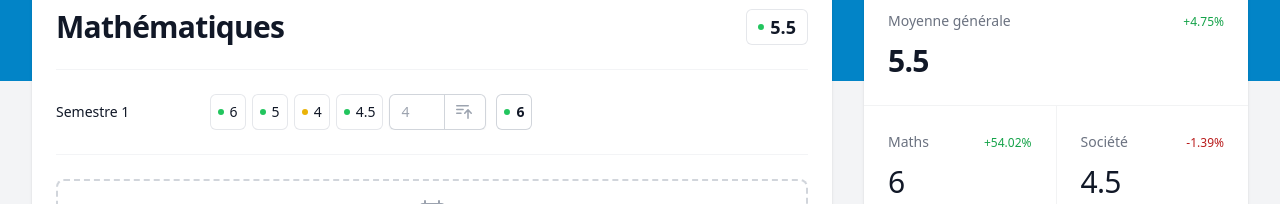
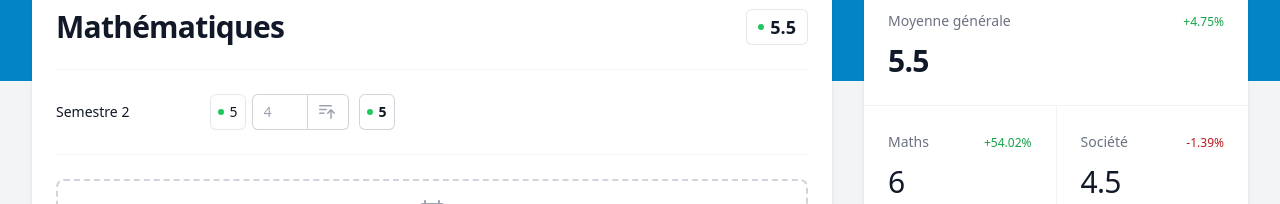
Before and after one commit to Alex-zReeZ/grades-calculator-react, a React (Vite) app: page / in a window 1280 px wide. Shown: the part 164-368 px from the top of the page. Built offline with nearby package versions, Linux system fonts and the light colour scheme; a web font is replaced by a local one.

Commit message:
fix: grades in input are sent in the array in the semesterrow file and are added next to the other one

```diff
--- a/src/App.tsx
+++ b/src/App.tsx
@@ -1,12 +1,9 @@
 import './App.css'
 import SemesterRow from "./Component/SemesterComponent/SemesterRow.tsx";
-import {useState} from "react";
-
 
 function App() {
 
-    const [allGrades, setAllGrades] = useState(0)
-    const [grades, setGrades] = useState(0)
+
 
     return (
         <>
@@ -139,7 +136,11 @@ function App() {
 
                                         <div className="mt-6 border-t border-gray-100">
                                             <dl className="divide-y divide-gray-100">
+
+
                                                 <SemesterRow />
+
+
                                                 <div className="px-4 py-6 sm:gap-4 sm:px-0">
                                                     <button
                                                         type="button"
--- a/src/Component/SemesterComponent/GradeComponent/GradeElement.tsx
+++ b/src/Component/SemesterComponent/GradeComponent/GradeElement.tsx
@@ -1,8 +1,6 @@
 import SvgColor from '../../SvgColor.tsx';
 
 export default function GradeElement({ grade }: { grade: number }) {
-
-
 
   return (
       <>
@@ -10,7 +8,7 @@ export default function GradeElement({ grade }: { grade: number }) {
           className="inline-flex items-center gap-x-1.5 rounded-md px-2 py-2 text-sm font-medium text-gray-900 ring-1 ring-inset ring-gray-200"
       >
         <SvgColor grade={grade} />
-        {grade}
+          {grade}
       </span>
       </>
   );
--- a/src/Component/SemesterComponent/InputButton.tsx
+++ b/src/Component/SemesterComponent/InputButton.tsx
@@ -1,9 +1,26 @@
-export default function InputButton() {
+import React, {useState} from "react";
+
+
+
+export default function InputButton({ onNewGradeAdded }: { onNewGradeAdded: (g : number) => void }) {
+
+    const [grade, setGrades] = useState("")
+
+    const handleChange = (e: React.ChangeEvent<HTMLInputElement>) =>{
+        setGrades(e.target.value)
+    }
+
+    const addGrade = () => {
+        const gradeToAdd = parseFloat(grade)
+        if (!isNaN(gradeToAdd) && gradeToAdd >= 1 && gradeToAdd <=6) {
+            onNewGradeAdded(gradeToAdd)
+
+        }
+    }
 
 
     return (
         <>
-
             <div className="flex">
                 <div>
                     <label htmlFor="sem1" className="sr-only"
@@ -16,6 +33,8 @@ export default function InputButton() {
                             <input
                                 type="number"
                                 name="number"
+                                value={grade}
+                                onChange={handleChange}
                                 id="sem1"
                                 className="block w-14 rounded-none rounded-l-md border-0 py-1.5 text-gray-900 ring-1 ring-inset ring-gray-300 placeholder:text-gray-400 focus:ring-2 focus:ring-inset focus:ring-sky-600 sm:text-sm sm:leading-6"
                                 placeholder="4"
@@ -25,6 +44,7 @@ export default function InputButton() {
 
                         <button
                             type="button"
+                            onClick={addGrade}
                             className="relative -ml-px inline-flex items-center gap-x-1.5 rounded-r-md px-3 py-2 text-sm font-semibold text-gray-900 ring-1 ring-inset ring-gray-300 hover:bg-gray-50"
                         >
                             <svg
--- a/src/Component/SemesterComponent/SemesterRow.tsx
+++ b/src/Component/SemesterComponent/SemesterRow.tsx
@@ -1,28 +1,34 @@
+import InputButton from "./InputButton.tsx"
 import GradeElement from "./GradeComponent/GradeElement.tsx";
-import InputButton from "./InputButton.tsx";
-import SemesterAverage from "./SemesterAverage.tsx";
+import SemesterAverage from "./SemesterAverage.tsx"
+import semesterIncrementation from "./semesterIncrementation.tsx";
+import {useState} from "react";
+
 
 export default function SemesterRow() {
+
+    const [allGrades,setGrades] = useState<number[]>([])
+
+    console.clear()
+    console.log(allGrades)
+    const addGradeToSemester = (g: number) => setGrades(grades => [...grades, g])
+
     return (
         <>
             <div
                 className="px-4 py-6 sm:grid sm:grid-cols-5 sm:gap-4 sm:px-0"
             >
-                <dt className="text-sm font-medium text-gray-900 py-2">
-                    Semestre 1
-                </dt>
+                {semesterIncrementation()}
                 <dd
                     className="mt-1 text-sm leading-6 text-gray-700 sm:col-span-4 sm:mt-0 flex justify-between gap-x-1.5"
                 >
                     <div
                         className="flex flex-row flex-nowrap overflow-y-scroll gap-x-1.5"
                     >
-                        <GradeElement grade={6}/>
+                        {allGrades}
                         <GradeElement grade={5}/>
-                        <GradeElement grade={4}/>
-                        <GradeElement grade={4.5}/>
-                        <InputButton/>
-                        <SemesterAverage average={6} />
+                        <InputButton onNewGradeAdded={addGradeToSemester}/>
+                        <SemesterAverage average={5} />
                     </div>
                 </dd>
             </div>
--- /dev/null
+++ b/src/Component/SemesterComponent/semesterIncrementation.tsx
@@ -0,0 +1,16 @@
+export default function semesterIncrementation() {
+    let semesterNumber = 1;
+    if (semesterNumber <= 8) {
+        semesterNumber++
+    }/* else {
+        semesterButton.remove()
+    }*/
+
+    return (
+        <>
+            <dt className="text-sm font-medium text-gray-900 py-2">
+                Semestre {semesterNumber}
+            </dt>
+        </>
+    )
+}
--- a/tsconfig.json
+++ b/tsconfig.json
@@ -18,7 +18,8 @@
     "strict": true,
     "noUnusedLocals": true,
     "noUnusedParameters": true,
-    "noFallthroughCasesInSwitch": true
+    "noFallthroughCasesInSwitch": true,
+    "allowSyntheticDefaultImports": true
   },
   "include": ["src"],
   "references": [{ "path": "./tsconfig.node.json" }]
```
Also changed, not shown: src/Component/SemesterComponent/SemesterAverage.tsx (line endings or trailing spaces).
